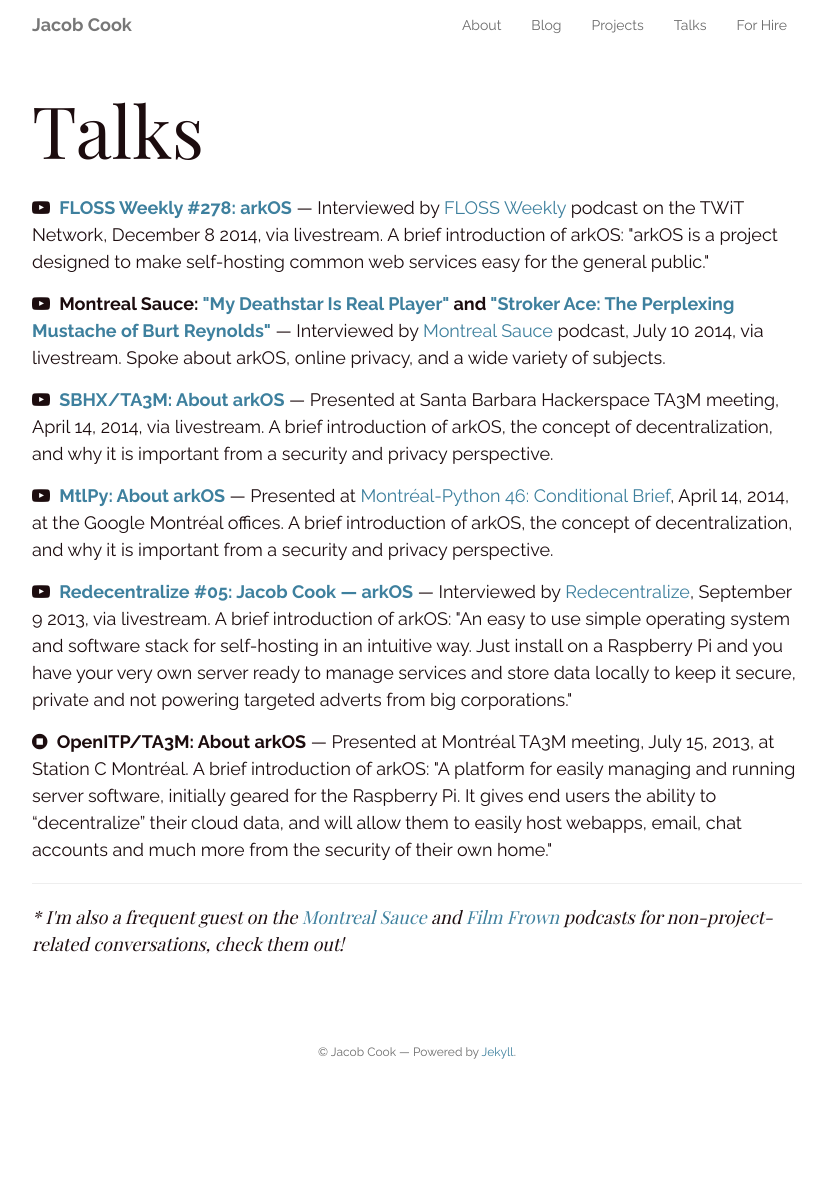
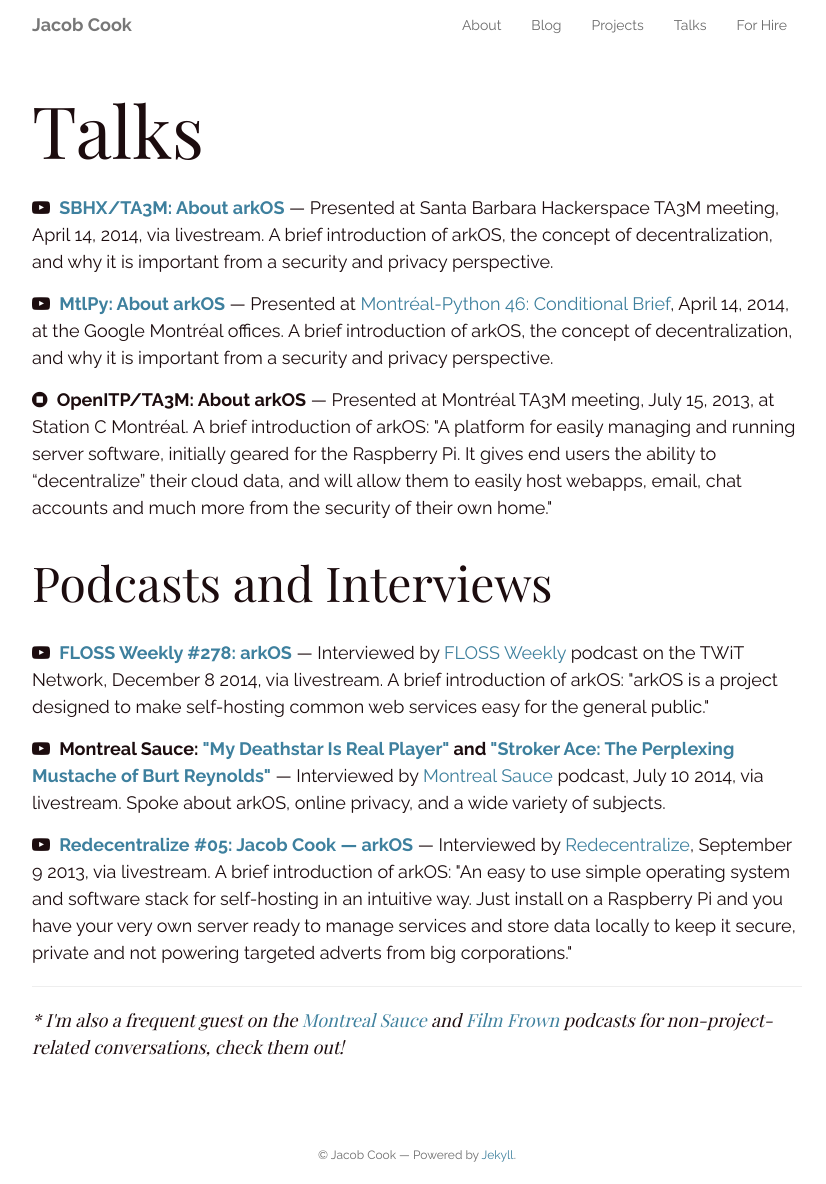
Before and after one commit to peakwinter/peakwinter.net, a Jekyll site: the page built from talks.html, in a window 1280 px wide. Shown: the whole page, without its empty margins (223-1049 px from the left). Built offline with Jekyll 4.4.1, drawn with Linux system fonts in a browser that asks for light colours; nearby versions of some CDN libraries; before the commit the page ends 1081 px from its top, so only the background shows below that.

Commit message:
Minor tweaks

```diff
--- a/about.html
+++ b/about.html
@@ -23,4 +23,4 @@
 
 <hr />
 
-<p class="jc-text-postscript">My PGP public key ID is <a href="/files/gpg.asc">0x8F00446AE49F2D26</a>.</p>
+<p class="jc-text-postscript text-center">My PGP public key ID is <a href="/files/gpg.asc">0x8F00446AE49F2D26</a>.</p>
--- a/projects.html
+++ b/projects.html
@@ -14,7 +14,7 @@
 			&mdash; Skylark provides virtual environments (we call them "nests") in which you can store your files, media, calendars, emails and much more. Access your stuff through a clean, easy-to-use web interface, or a wide variety of third-party applications.
 		</p>
 
-    <h4>Open-Source Repos &amp; Libraries</h4>
+    <h4>Open Source Repos &amp; Libraries</h4>
 		<p>
 			<i class="fa fa-github"></i>&nbsp;&nbsp;<strong><a href="https://github.com/peakwinter/python-nginx">python-nginx</a></strong>
 			&mdash; Create and modify nginx serverblock configs in Python
--- a/static/css/main.css
+++ b/static/css/main.css
@@ -110,7 +110,7 @@
 
 h4 {
   font-size: 36px;
-  margin: 30px 0 25px 0;
+  margin: 30px 0;
 }
 
 h5 {
--- a/talks.html
+++ b/talks.html
@@ -4,6 +4,21 @@
 ---
 
 <h2>Talks</h2>
+
+    <p>
+      <i class="fa fa-youtube-play"></i>&nbsp;&nbsp;<strong><a href="https://www.youtube.com/watch?v=iYLOsi7e4hk">SBHX/TA3M: About arkOS</a></strong>
+      &mdash; Presented at Santa Barbara Hackerspace TA3M meeting, April 14, 2014, via livestream. A brief introduction of arkOS, the concept of decentralization, and why it is important from a security and privacy perspective.
+    </p>
+    <p>
+      <i class="fa fa-youtube-play"></i>&nbsp;&nbsp;<strong><a href="https://www.youtube.com/watch?v=VD1Fp6O8DZ8">MtlPy: About arkOS</a></strong>
+      &mdash; Presented at <a href="http://montrealpython.org/en/2014/05/mp46/">Montréal-Python 46: Conditional Brief</a>, April 14, 2014, at the Google Montréal offices. A brief introduction of arkOS, the concept of decentralization, and why it is important from a security and privacy perspective.
+    </p>
+    <p>
+      <i class="fa fa-stop-circle"></i>&nbsp;&nbsp;<strong>OpenITP/TA3M: About arkOS</strong>
+      &mdash; Presented at Montréal TA3M meeting, July 15, 2013, at Station C Montréal. A brief introduction of arkOS: "A platform for easily managing and running server software, initially geared for the Raspberry Pi. It gives end users the ability to “decentralize” their cloud data, and will allow them to easily host webapps, email, chat accounts and much more from the security of their own home."
+    </p>
+
+<h3>Podcasts and Interviews</h3>
 
     <p>
       <i class="fa fa-youtube-play"></i>&nbsp;&nbsp;<strong><a href="https://twit.tv/shows/floss-weekly/episodes/278">FLOSS Weekly #278: arkOS</a></strong>
@@ -13,21 +28,9 @@
       <i class="fa fa-youtube-play"></i>&nbsp;&nbsp;<strong>Montreal Sauce: <a href="http://montrealsauce.com/2014/08/01/my-deathstar-is-real-player/">"My Deathstar Is Real Player"</a> and <a href="http://montrealsauce.com/2014/08/10/perplexing-mustache/">"Stroker Ace: The Perplexing Mustache of Burt Reynolds"</a></strong>
       &mdash; Interviewed by <a href="http://montrealsauce.com/">Montreal Sauce</a> podcast, July 10 2014, via livestream. Spoke about arkOS, online privacy, and a wide variety of subjects.
     </p>
-    <p>
-      <i class="fa fa-youtube-play"></i>&nbsp;&nbsp;<strong><a href="https://www.youtube.com/watch?v=iYLOsi7e4hk">SBHX/TA3M: About arkOS</a></strong>
-      &mdash; Presented at Santa Barbara Hackerspace TA3M meeting, April 14, 2014, via livestream. A brief introduction of arkOS, the concept of decentralization, and why it is important from a security and privacy perspective.
-    </p>
-		<p>
-			<i class="fa fa-youtube-play"></i>&nbsp;&nbsp;<strong><a href="https://www.youtube.com/watch?v=VD1Fp6O8DZ8">MtlPy: About arkOS</a></strong>
-			&mdash; Presented at <a href="http://montrealpython.org/en/2014/05/mp46/">Montréal-Python 46: Conditional Brief</a>, April 14, 2014, at the Google Montréal offices. A brief introduction of arkOS, the concept of decentralization, and why it is important from a security and privacy perspective.
-		</p>
 		<p>
 			<i class="fa fa-youtube-play"></i>&nbsp;&nbsp;<strong><a href="https://www.youtube.com/watch?v=B_k6tkPB44A">Redecentralize #05: Jacob Cook &mdash; arkOS</a></strong>
 			&mdash; Interviewed by <a href="http://redecentralize.org/interviews/2013/09/13/05-jacob-arkos.html">Redecentralize</a>, September 9 2013, via livestream. A brief introduction of arkOS: "An easy to use simple operating system and software stack for self-hosting in an intuitive way. Just install on a Raspberry Pi and you have your very own server ready to manage services and store data locally to keep it secure, private and not powering targeted adverts from big corporations."
 		</p>
-    <p>
-      <i class="fa fa-stop-circle"></i>&nbsp;&nbsp;<strong>OpenITP/TA3M: About arkOS</strong>
-      &mdash; Presented at Montréal TA3M meeting, July 15, 2013, at Station C Montréal. A brief introduction of arkOS: "A platform for easily managing and running server software, initially geared for the Raspberry Pi. It gives end users the ability to “decentralize” their cloud data, and will allow them to easily host webapps, email, chat accounts and much more from the security of their own home."
-    </p>
     <hr />
     <p class="jc-text-postscript"><em>* I'm also a frequent guest on the <a href="http://montrealsauce.com">Montreal Sauce</a> and <a href="http://filmfrown.com">Film Frown</a> podcasts for non-project-related conversations, check them out!</em></p>
```
Also changed, not shown: other parts of about.html (+1 -1 lines).
